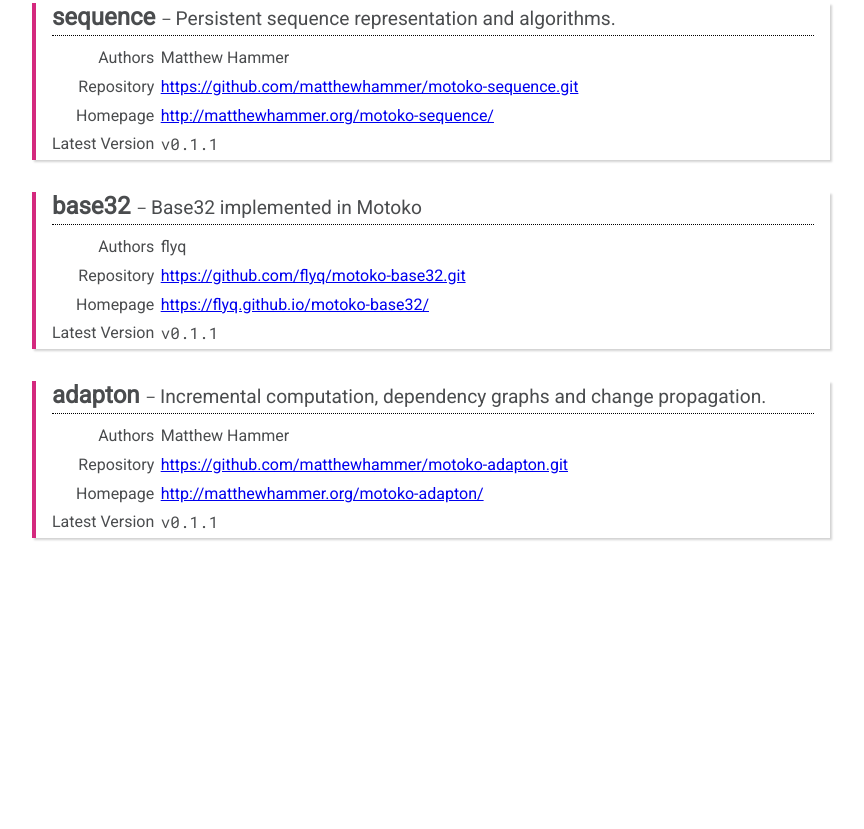
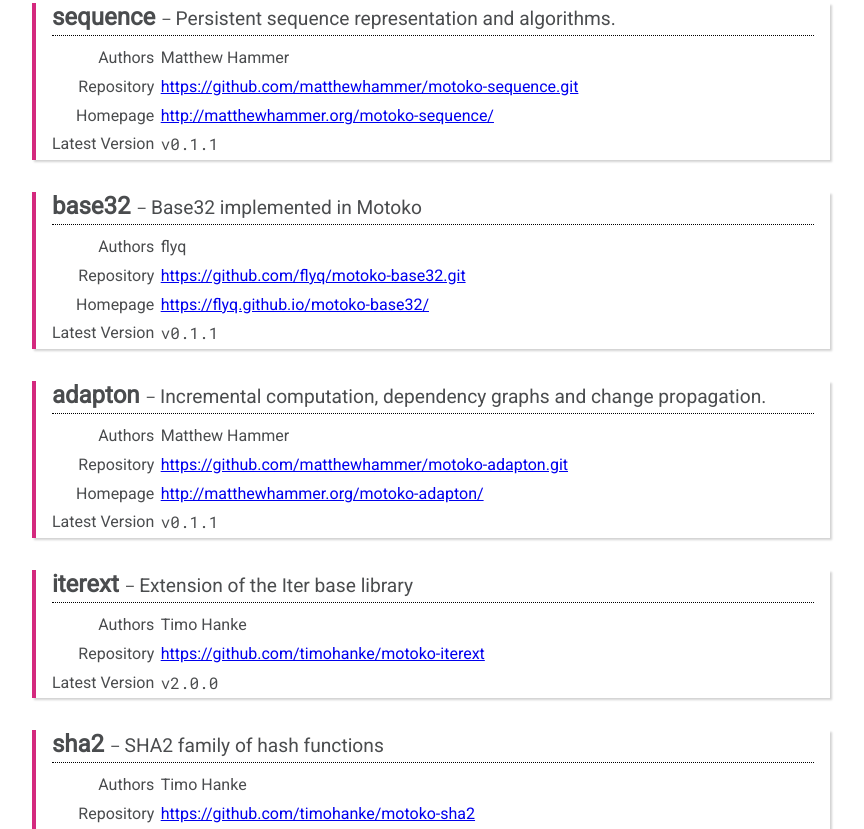
Before and after one commit to dfinity/vessel-package-set, a plain HTML site: page index.html in a window 1280 px wide. Shown: the part 1971-2800 px from the top of the page, without its empty margins (209-1073 px from the left). Before the commit the page ends 2549 px from the top, so only its background shows below. Drawn offline with Linux system fonts and the light colour scheme.

Commit message:
Deploying to gh-pages from  @ 0ee7c9e0dfbf3c43e63c70ca663f1ea29686ceab 🚀

```diff
--- a/index.html
+++ b/index.html
@@ -28,7 +28,7 @@
             </svg>
         </a>
         <h3>Vessel Package Set</h3>
-        <code class="package-set-version">refs/tags/mo-0.6.18-20220107</code>
+        <code class="package-set-version">refs/tags/mo-0.6.20-20220131</code>
     </header>
     <main>
         <div class="packages">
@@ -61,7 +61,7 @@
                     </div>
                     <div class="package-detail-label">Latest Version</div>
                     <div class="package-detail-content">
-                        <code>be85b15dc9fb45b3f24d83fccd2b24c3d19bc57d</code>
+                        <code>a6301031d21449d38eb64a72e3e9dd0ad8447a86</code>
                     </div>
                 </div>
             </div>
@@ -193,7 +193,7 @@
                     </div>
                     <div class="package-detail-label">Latest Version</div>
                     <div class="package-detail-content">
-                        <code>v0.1</code>
+                        <code>v0.1.1</code>
                     </div>
                 </div>
             </div>
@@ -467,6 +467,66 @@
                 </div>
             </div>
 
+            <div class="package">
+                <div class="package-header">
+                    <span class="header-text">
+                        <span class="header-name">
+                            iterext
+                        </span>
+                        &ndash;
+                        <span class="header-description">
+                            Extension of the Iter base library
+                        </span>
+                    </span>
+                </div>
+                <div class="package-details">
+                    <div class="package-detail-label">Authors</div>
+                    <div class="package-detail-content">
+                        <ul class="authors">
+                            <li>Timo Hanke</li>
+                        </ul>
+                    </div>
+                    <div class="package-detail-label">Repository</div>
+                    <div class="package-detail-content">
+                        <a href="https://github.com/timohanke/motoko-iterext">https://github.com/timohanke/motoko-iterext</a>
+                    </div>
+                    <div class="package-detail-label">Latest Version</div>
+                    <div class="package-detail-content">
+                        <code>v2.0.0</code>
+                    </div>
+                </div>
+            </div>
+
+            <div class="package">
+                <div class="package-header">
+                    <span class="header-text">
+                        <span class="header-name">
+                            sha2
+                        </span>
+                        &ndash;
+                        <span class="header-description">
+                            SHA2 family of hash functions
+                        </span>
+                    </span>
+                </div>
+                <div class="package-details">
+                    <div class="package-detail-label">Authors</div>
+                    <div class="package-detail-content">
+                        <ul class="authors">
+                            <li>Timo Hanke</li>
+                        </ul>
+                    </div>
+                    <div class="package-detail-label">Repository</div>
+                    <div class="package-detail-content">
+                        <a href="https://github.com/timohanke/motoko-sha2">https://github.com/timohanke/motoko-sha2</a>
+                    </div>
+                    <div class="package-detail-label">Latest Version</div>
+                    <div class="package-detail-content">
+                        <code>v2.0.0</code>
+                    </div>
+                </div>
+            </div>
+
         </div>
     </main>
 </body>
```
